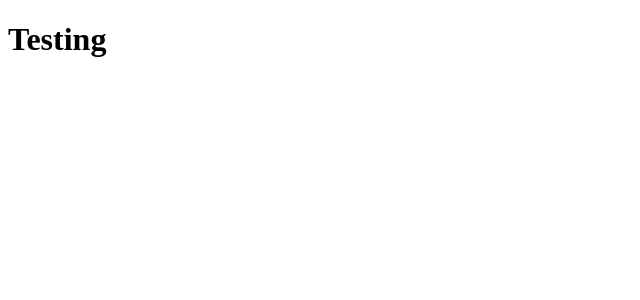
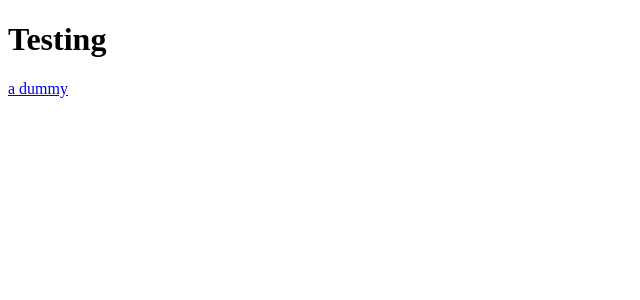
Before and after one commit to ezmohorcic/optica-front, a Next.js app: page / in a window 1280 px wide. Shown: the top 300 px of the page, without its empty margins (0-640 px from the left). Built offline with nearby package versions, Linux system fonts and the light colour scheme.

Commit message:
dummy Link done

```diff
--- a/src/App.jsx
+++ b/src/App.jsx
@@ -1,5 +1,6 @@
 import React, { Fragment } from "react";
 import axios from "axios"
+import Link from "next/link";
 axios.defaults.baseURL=process.env.REACT_APP_API;
 
 export default function App() {
@@ -7,6 +8,7 @@ export default function App() {
     return (
         <div id="appCont">
             <h1>Testing</h1>
+            <Link href={"/dummy"}><a>a dummy</a></Link>
         </div>
     );
 
```
Also changed, not shown: pages/dummy/index.jsx (added, +9 -0 lines).
